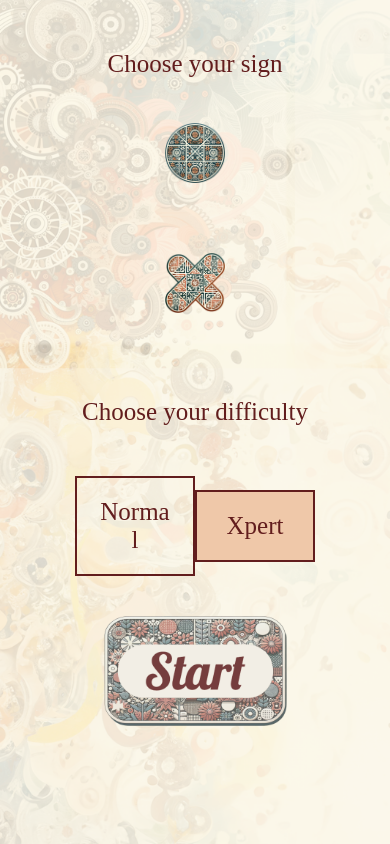
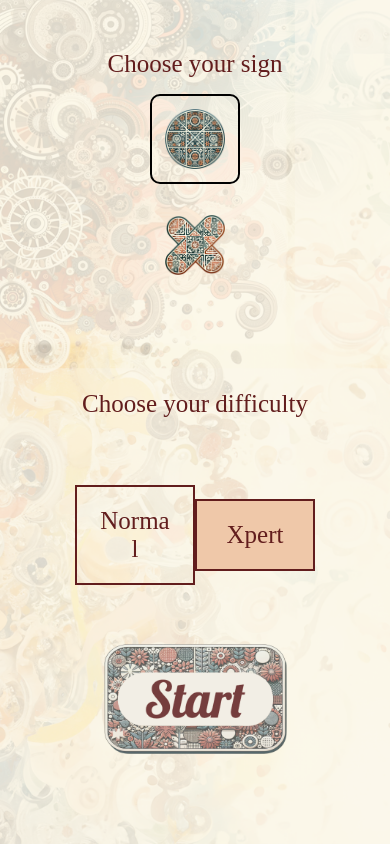
Before and after one commit to alexltyt/XpertYouCantWin, a React Native app: screen /Home in a window 390 px wide. Built offline with nearby package versions, Linux system fonts and the light colour scheme.

Commit message:
Add responsive screen library

```diff
--- a/package.json
+++ b/package.json
@@ -15,6 +15,7 @@
     "react": "18.2.0",
     "react-native": "0.72.7",
     "react-native-gesture-handler": "^2.13.4",
+    "react-native-responsive-screen": "^1.4.2",
     "react-native-safe-area-context": "^4.7.4",
     "react-native-screens": "^3.27.0"
   },
--- a/src/components/Board.jsx
+++ b/src/components/Board.jsx
@@ -1,6 +1,8 @@
 import React, { useState, useEffect } from 'react';
 import { StyleSheet, View, Text, Image, Pressable, Alert } from 'react-native';
 import { useSign } from '../_util/SignContext'; // Import useSign
+import { widthPercentageToDP as wp, heightPercentageToDP as hp } from 'react-native-responsive-screen';
+
 //import { checkWinner } from './gameLogic/CheckWinner';
 //import { bestMove } from './gameLogic/Minimax';
 
@@ -232,12 +234,12 @@ const styles = StyleSheet.create({
     display: 'flex',
     flexDirection: 'column',
     gap: 15,
-    marginTop: 20,
+    marginTop: hp('3%'),
   },
   row: {
     display: 'flex',
     flexDirection: 'row',
-    gap: 15,
+    gap: wp('4%'),
   },
   cell: {
     width: 100,
@@ -254,7 +256,7 @@ const styles = StyleSheet.create({
   },
   text: {
     fontSize: 30,
-    marginTop: 30,
+    marginTop: hp('1%'),
     fontFamily: 'Lobster-Regular',
     color: 'rgb(98, 29, 29)',
     textAlign: 'center',
--- a/src/components/ChooseDifficulty.jsx
+++ b/src/components/ChooseDifficulty.jsx
@@ -1,6 +1,8 @@
 import React from 'react';
 import { View, Text, Image, StyleSheet, Pressable, Alert } from 'react-native';
 import { useState } from 'react';
+import { widthPercentageToDP as wp, heightPercentageToDP as hp } from 'react-native-responsive-screen';
+
 
 
 const ChooseDifficulty = ({onSelect, difficulty}) => {
@@ -39,11 +41,11 @@ const styles = StyleSheet.create({
         flexDirection: 'column',
         justifyContent: 'space-around',
         alignItems: 'center',
-        marginTop: 20,
+        marginTop: hp('5%'),
     },
     text: {
         fontSize: 25,
-        margin:10,
+        margin: hp('1%'),
         fontFamily: 'Lobster-Regular',
         color: 'rgb(98, 29, 29)',
         textAlign: 'center',
@@ -52,15 +54,15 @@ const styles = StyleSheet.create({
         flexDirection: 'row',
         justifyContent: 'space-around',
         alignItems: 'center',
-        marginTop: 40,
-        marginBottom: 20,
+        marginTop: hp('7%'),
+        marginBottom: hp('7%'),
 
     },
     diffcultyChoice: {
         width: 120,
         borderWidth: 2,
         borderColor: 'rgb(98, 29, 29)',
-        padding: 10,
+        padding: wp('3%'),
     },
     selected: {
         backgroundColor: '#EFC8A9',
--- a/src/components/ChooseSign.jsx
+++ b/src/components/ChooseSign.jsx
@@ -1,10 +1,12 @@
 import React, { useState } from 'react';
 import { View, Text, Image, StyleSheet, Pressable, Animated } from 'react-native';
 import { useSign } from '../_util/SignContext';
+import { widthPercentageToDP as wp, heightPercentageToDP as hp } from 'react-native-responsive-screen';
+
 
 const ChooseSign = () => {
   const { updateChosenSign } = useSign();
-  const [selectedSign, setSelectedSign] = useState(null);
+  const [selectedSign, setSelectedSign] = useState('circle');
   const animation = new Animated.Value(0);
 
   const handleChooseSign = (sign) => {
@@ -62,7 +64,7 @@ const styles = StyleSheet.create({
   sign: {
     width: 90,
     height: 90,
-    margin: 20,
+    margin: hp('1%'),
     borderWidth: 2,
     borderColor: 'transparent',
     borderRadius: 10, // Add border radius for a rounded look
@@ -85,12 +87,12 @@ const styles = StyleSheet.create({
     flexDirection: 'column',
     justifyContent: 'space-around',
     alignItems: 'center',
-    marginTop: 40,
-    marginBottom: 20,
+    marginTop: hp('5%'),
+    marginBottom: hp('5%'),
   },
   title: {
     fontSize: 25,
-    margin: 10,
+    margin: hp('1%'),
     fontFamily: 'Lobster-Regular',
     color: 'rgb(98, 29, 29)',
   },
--- a/src/components/GameResult.jsx
+++ b/src/components/GameResult.jsx
@@ -1,6 +1,8 @@
 import React from 'react'
 import { StyleSheet, View, Text, Image, Pressable, ImageBackground } from 'react-native';
 import { useState } from 'react';
+import { widthPercentageToDP as wp, heightPercentageToDP as hp } from 'react-native-responsive-screen';
+
 
 const GameResult = ({draw, timeUsed, winner}) => {
   return (
@@ -36,18 +38,18 @@ const styles = StyleSheet.create({
     flexDirection: 'column',
     justifyContent: 'space-around',
     alignItems: 'center',
-    marginTop: 20,
+    marginTop: hp('2%'),
   },
   title: {
       fontSize: 45,
-      margin:20,
+      margin:hp('3%'),
       fontFamily: 'Lobster-Regular',
       color: 'rgb(98, 29, 29)',
       textAlign: 'center',
   },
   text: {
       fontSize: 30,
-      margin:16,
+      margin:hp('2%'),
       fontFamily: 'Lobster-Regular',
       color: 'rgb(98, 29, 29)',
       textAlign: 'center',
--- a/src/components/PlayerContainer.jsx
+++ b/src/components/PlayerContainer.jsx
@@ -1,6 +1,8 @@
 import React from 'react'
 import { StyleSheet, View, Text, Image, Pressable , ImageBackground} from 'react-native';
 import { useState } from 'react';
+import { widthPercentageToDP as wp, heightPercentageToDP as hp } from 'react-native-responsive-screen';
+
 
 
 const PlayerContainer = ({playerWin, aiWin}) => {
@@ -25,8 +27,8 @@ const styles = StyleSheet.create({
         flexDirection: 'row',
         justifyContent: 'space-around',
         alignItems: 'center',
-        marginTop: 20,
-        gap: 50,
+        marginTop: hp('3%'),
+        gap: wp('20%'),
     },
     text: {
         fontSize: 30,
@@ -38,7 +40,7 @@ const styles = StyleSheet.create({
         flexDirection: 'column',
         justifyContent: 'space-around',
         alignItems: 'center',
-        gap: 10,
+        gap: hp('1%'),
     },
     sign: {
         width: 100,
--- a/src/screens/GameScreen.jsx
+++ b/src/screens/GameScreen.jsx
@@ -3,6 +3,8 @@ import { StyleSheet, View, Text, Image, ImageBackground, TouchableHighlight } fr
 import { useState } from 'react';
 import Board from '../components/Board';
 import PlayerContainer from '../components/PlayerContainer';
+import { widthPercentageToDP as wp, heightPercentageToDP as hp } from 'react-native-responsive-screen';
+
 
 const GameScreen = ({ navigation }) => {
   const [resetKey, setResetKey] = useState(0);
@@ -53,16 +55,16 @@ const GameScreen = ({ navigation }) => {
             <Image source={require('../assets/image/home.png')} style={styles.button} />
           </TouchableHighlight>
         </View>
-        <View style={styles.buttonContainer}>
+        {/* <View style={styles.buttonContainer}> */}
           {/* Add a new button to reset stats */}
-          <TouchableHighlight
+          {/* <TouchableHighlight
             style={styles.buttonSize}
             onPress={() => handleResetStats()}
             underlayColor="rgba(0, 0, 0, 0.1)"
           >
             <Text style={styles.buttonText}>Reset Stats</Text>
-          </TouchableHighlight>
-        </View>
+          </TouchableHighlight> */}
+        {/* </View> */}
       </View>
     </ImageBackground>
   );
@@ -84,13 +86,14 @@ const styles = StyleSheet.create({
     flexDirection: 'row',
     justifyContent: 'space-around',
     alignItems: 'center',
-    gap: 60,
+    gap: wp('15%'),
+    marginTop: hp('3%'),
   },
   buttonSize: {
     width: 60,
     height: 60,
     aspectRatio: 1,
-    marginTop: 20,
+    // marginTop: hp('2%'),
   },
   button: {
     flex: 1,
--- a/src/screens/HomeScreen.jsx
+++ b/src/screens/HomeScreen.jsx
@@ -3,6 +3,8 @@ import { StyleSheet, View, Text, Image, Pressable,ImageBackground } from 'react-
 import { useState } from 'react';
 import ChooseSign from '../components/ChooseSign';
 import ChooseDifficulty from '../components/ChooseDifficulty';
+import { widthPercentageToDP as wp, heightPercentageToDP as hp } from 'react-native-responsive-screen';
+
 
 const HomeScreen = ({navigation}) => {
   const [difficulty, setDifficulty] = useState('xpert'); // ['normal', 'xpert']
@@ -43,7 +45,7 @@ const styles = StyleSheet.create({
     width: 250,
     height: 110,
     aspectRatio: 1,
-    marginTop: 20,
+    // marginTop: hp('5%'),
 },
   startButton: {
       flex: 1,
--- a/src/screens/WinningScreen.jsx
+++ b/src/screens/WinningScreen.jsx
@@ -2,6 +2,7 @@ import React from 'react'
 import { StyleSheet, View, Text, Image, Pressable , ImageBackground} from 'react-native';
 import { useState } from 'react';
 import GameResult from '../components/GameResult';
+import { widthPercentageToDP as wp, heightPercentageToDP as hp } from 'react-native-responsive-screen';
 
 
 const WinningScreen = ({navigation}) => {
@@ -49,7 +50,7 @@ const styles = StyleSheet.create({
         width: 90,
         height: 90,
         aspectRatio: 1,
-        marginTop: 20,
+        marginTop: hp('2%'),
     },
     button: {
         flex: 1,
```
Also changed, not shown: 1 other file (tests, documents, lock files or other folders).
